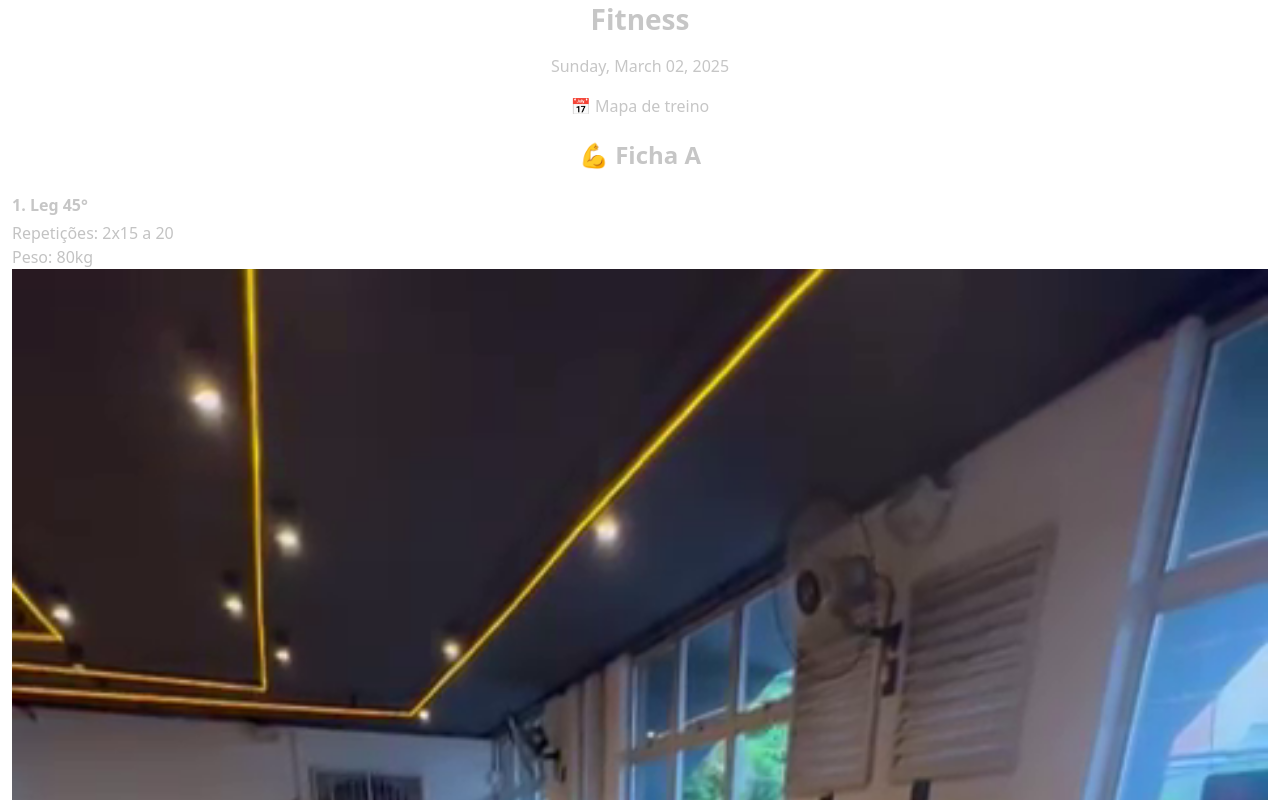
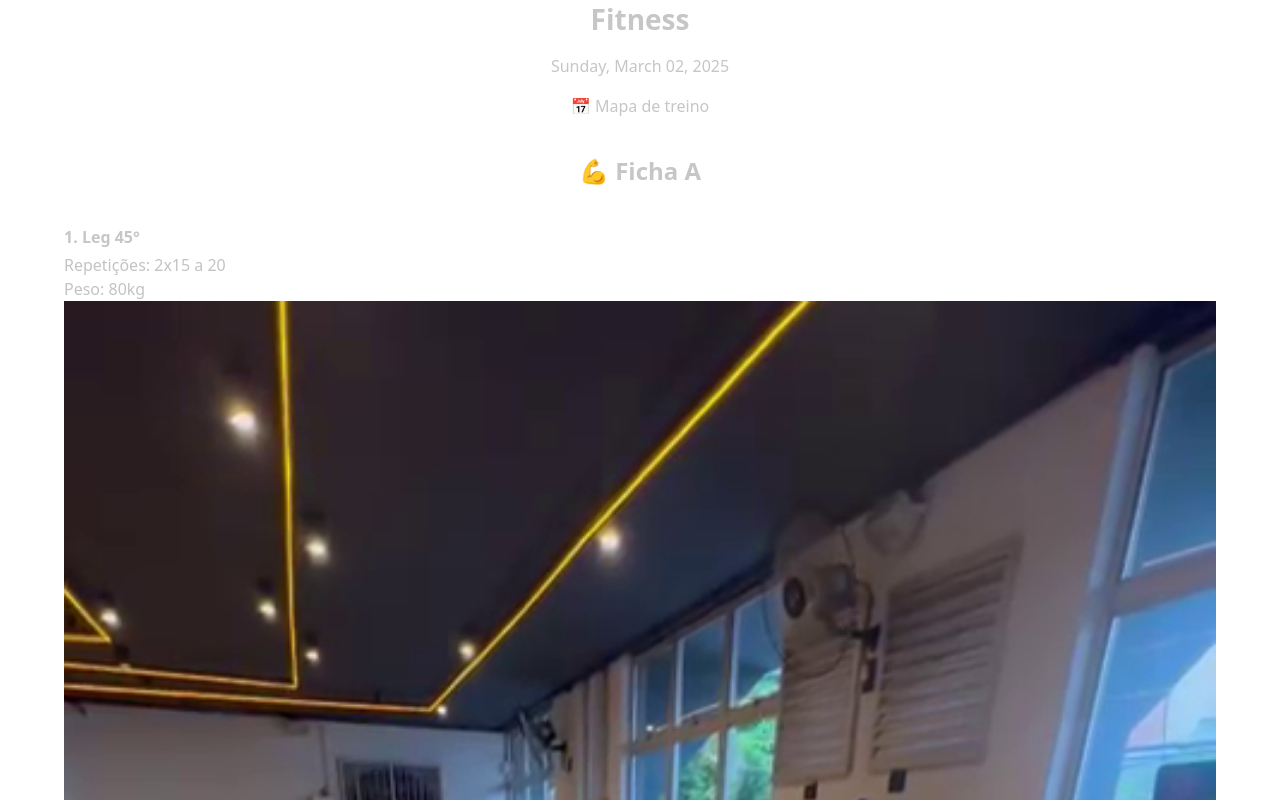
Before and after one commit to guilherme-lacerda-ribeiro/fitness, a React (Vite) app: page / in a window 1280 px wide. Shown: the top 800 px of the page. Built offline with nearby package versions, Linux system fonts and the light colour scheme.

Commit message:
replacing css module with pure css

```diff
--- a/src/components/Plan/Plan.module.css
+++ b/src/components/Plan/Plan.css
@@ -1,6 +1,7 @@
 .exercise {
   text-align: left;
   list-style: none;
+  min-width: 100%;
 }
 
 .exercise h3 {
--- a/src/components/Plan/index.jsx
+++ b/src/components/Plan/index.jsx
@@ -1,10 +1,10 @@
-import styles from './Plan.module.css'
+import './Plan.css'
 
 const Plan = ({ exercises }) => {
   return (
     <>
       {exercises.map(exercise => (
-        <li key={exercise.id} className={styles.exercise}>
+        <li key={exercise.id} className="exercise">
           <h3>{exercise.id}. {exercise.name}</h3>
           <div className='exercise_details'>
             <p>Repetições: {exercise.series}</p>
--- /dev/null
+++ b/src/components/Workout/Workout.css
@@ -0,0 +1,11 @@
+.slider {
+  position: relative;
+  width: 100%;
+  max-width: 90vw;
+  overflow: hidden;
+  margin: auto;
+}
+.workout ol {
+  padding: 0;
+  display: flex;
+}
--- a/src/components/Workout/Workout.module.css
+++ /dev/null
@@ -1,3 +0,0 @@
-.workout ol {
-  padding: 0
-}
--- a/src/components/Workout/index.jsx
+++ b/src/components/Workout/index.jsx
@@ -1,4 +1,4 @@
-import styles from "./Workout.module.css";
+import "./Workout.css";
 import { useState } from "react"
 import Plan from "../Plan"
 import { useEffect } from "react"
@@ -16,7 +16,7 @@ const Workout = () => {
   return workoutPlans && (
     <>
       {workoutPlans.map(workout => (
-        <section key={workout.plan} className={styles.workout}>
+        <section key={workout.plan} className="workout slider">
           <h2>💪 {workout.plan}</h2>
           <ol>
             <Plan exercises={workout.exercises}/>
```
